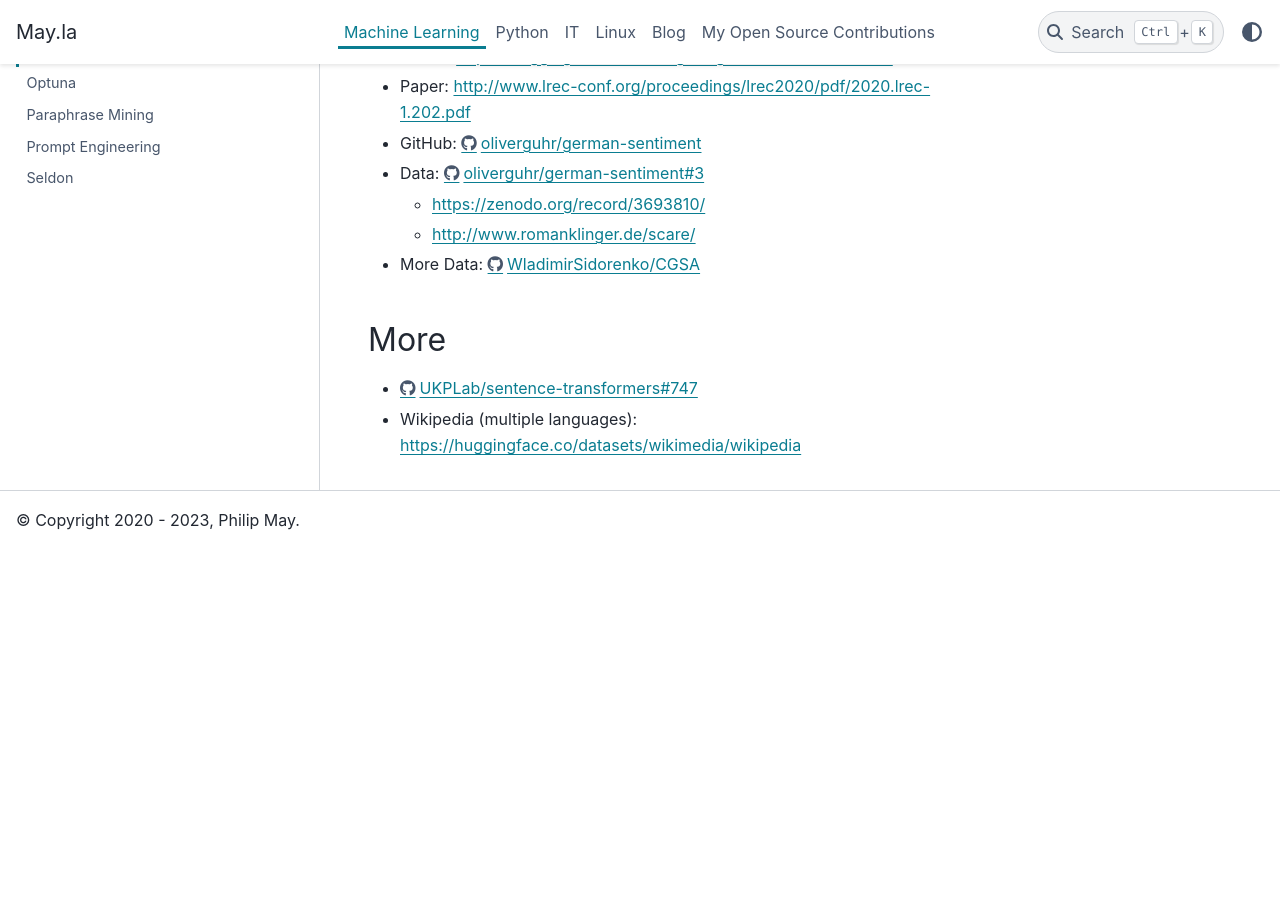
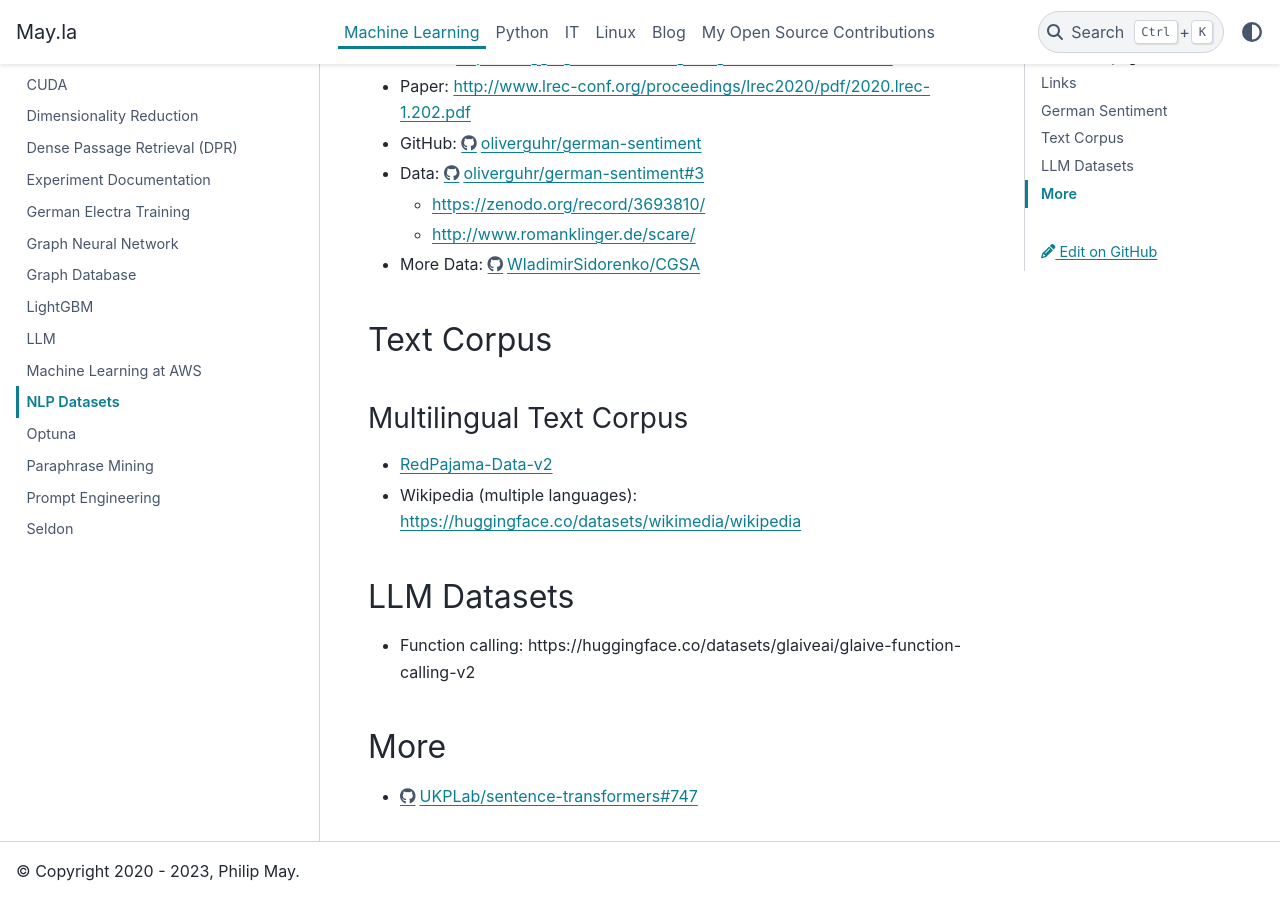
Before and after one commit to PhilipMay/PhilipMay_org, a Sphinx documentation site: the page built from source/machine-learning/nlp-datasets.md, in a window 1280 px wide and 900 px high, scrolled down 1245 px. Built offline with Sphinx 7.4.7 and the PyData theme 0.15.4, drawn with Linux system fonts in a browser that asks for light colours; before the commit the page ends 1795 px from its top, so only the background shows below that.

Commit message:
Add new NLP datasets and LLM datasets

```diff
--- a/source/machine-learning/nlp-datasets.md
+++ b/source/machine-learning/nlp-datasets.md
@@ -41,7 +41,17 @@
   - <http://www.romanklinger.de/scare/>
 - More Data: <https://github.com/WladimirSidorenko/CGSA>
 
+## Text Corpus
+
+### Multilingual Text Corpus
+
+- [RedPajama-Data-v2](https://www.together.ai/blog/redpajama-data-v2)
+- Wikipedia (multiple languages): <https://huggingface.co/datasets/wikimedia/wikipedia>
+
+## LLM Datasets
+
+- Function calling: https://huggingface.co/datasets/glaiveai/glaive-function-calling-v2
+
 ## More
 
 - <https://github.com/UKPLab/sentence-transformers/issues/747#issuecomment-776993279>
-- Wikipedia (multiple languages): <https://huggingface.co/datasets/wikimedia/wikipedia>
```
